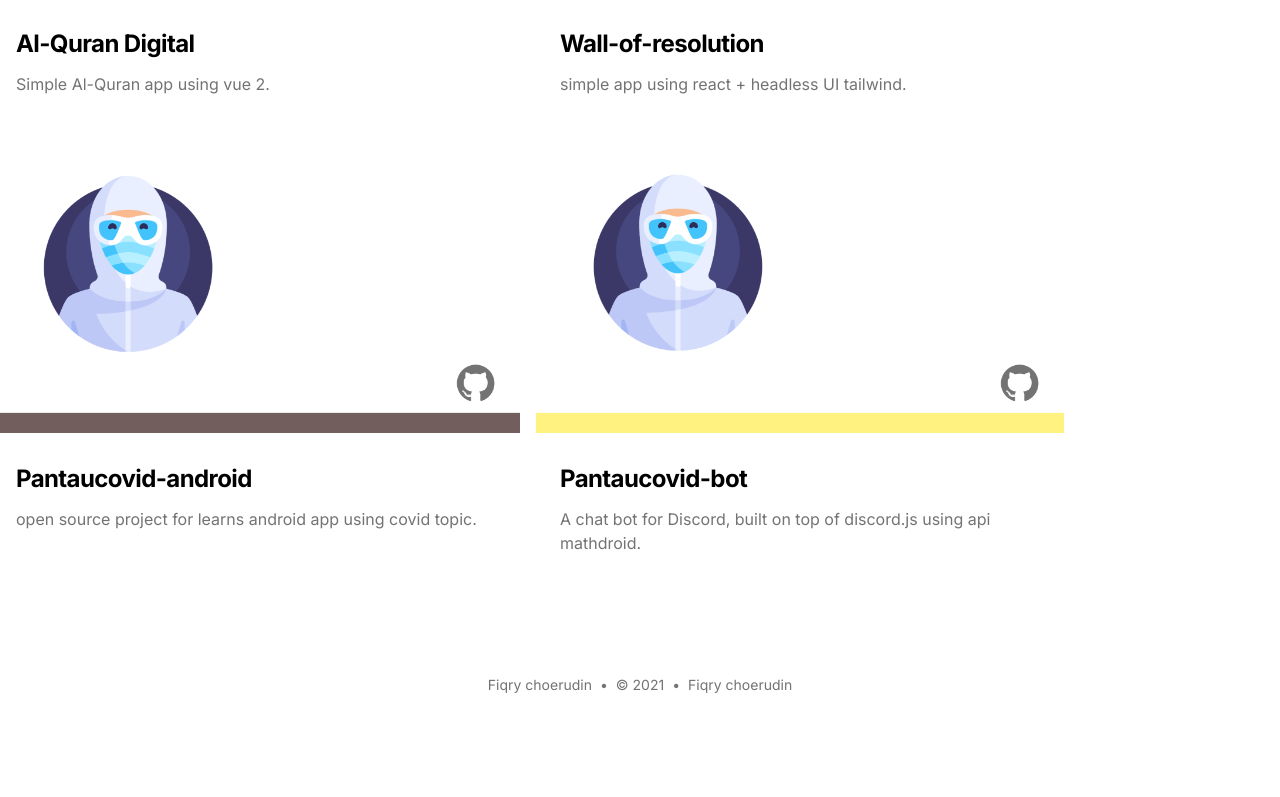
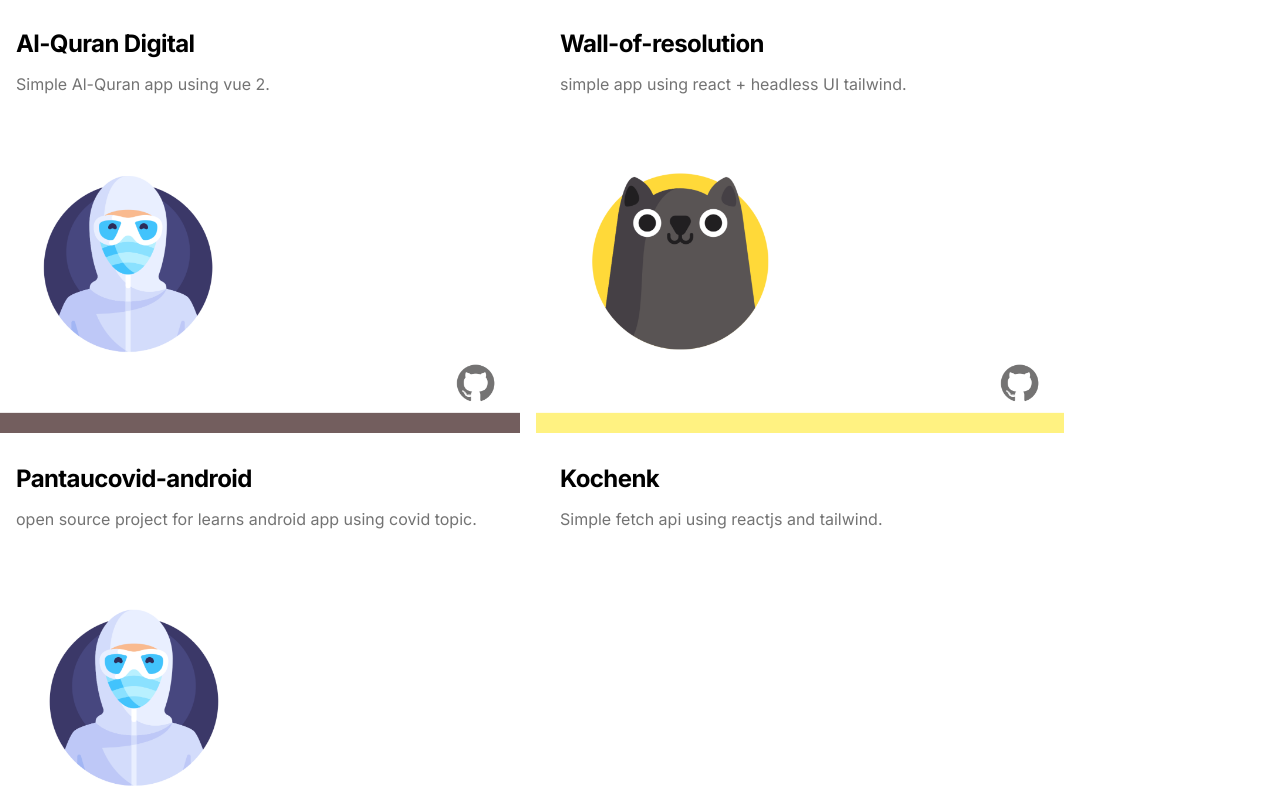
Before and after one commit to fiqryq/fiqry.dev, a Next.js app: page /projects in a window 1280 px wide. Shown: the part 2080-2877 px from the top of the page. Before the commit the page ends 2803 px from the top, so only its background shows below. Built offline with nearby package versions, Linux system fonts and the light colour scheme; no server answers; what @tailwindcss/typography would draw is missing.

Commit message:
[add] project github

```diff
--- a/data/githubData.ts
+++ b/data/githubData.ts
@@ -18,6 +18,12 @@ const projectsData = [
     href: 'https://github.com/fiqryq/Pantaucovid-android',
   },
   {
+    title: 'Kochenk',
+    description: `Simple fetch api using reactjs and tailwind.`,
+    imgSrc: '/static/images/github/Kochenk.png',
+    href: 'https://github.com/fiqryq/Pantaucovid-discord',
+  },
+  {
     title: 'Pantaucovid-bot',
     description: `A chat bot for Discord, built on top of discord.js using api mathdroid.`,
     imgSrc: '/static/images/github/Pantaucovid-bot.png',
```
Also changed, not shown: public/static/images/github/Kochenk.png (added).
